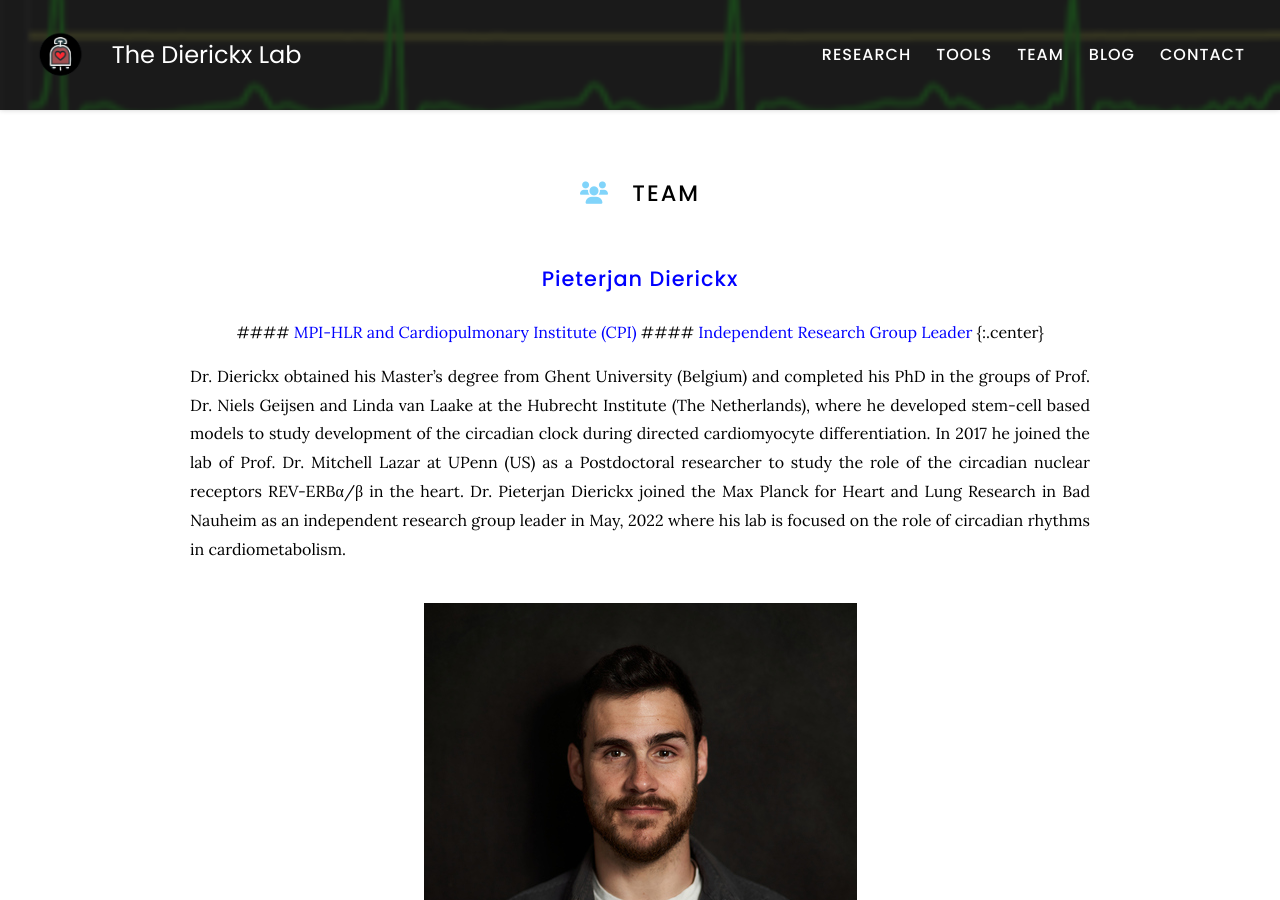
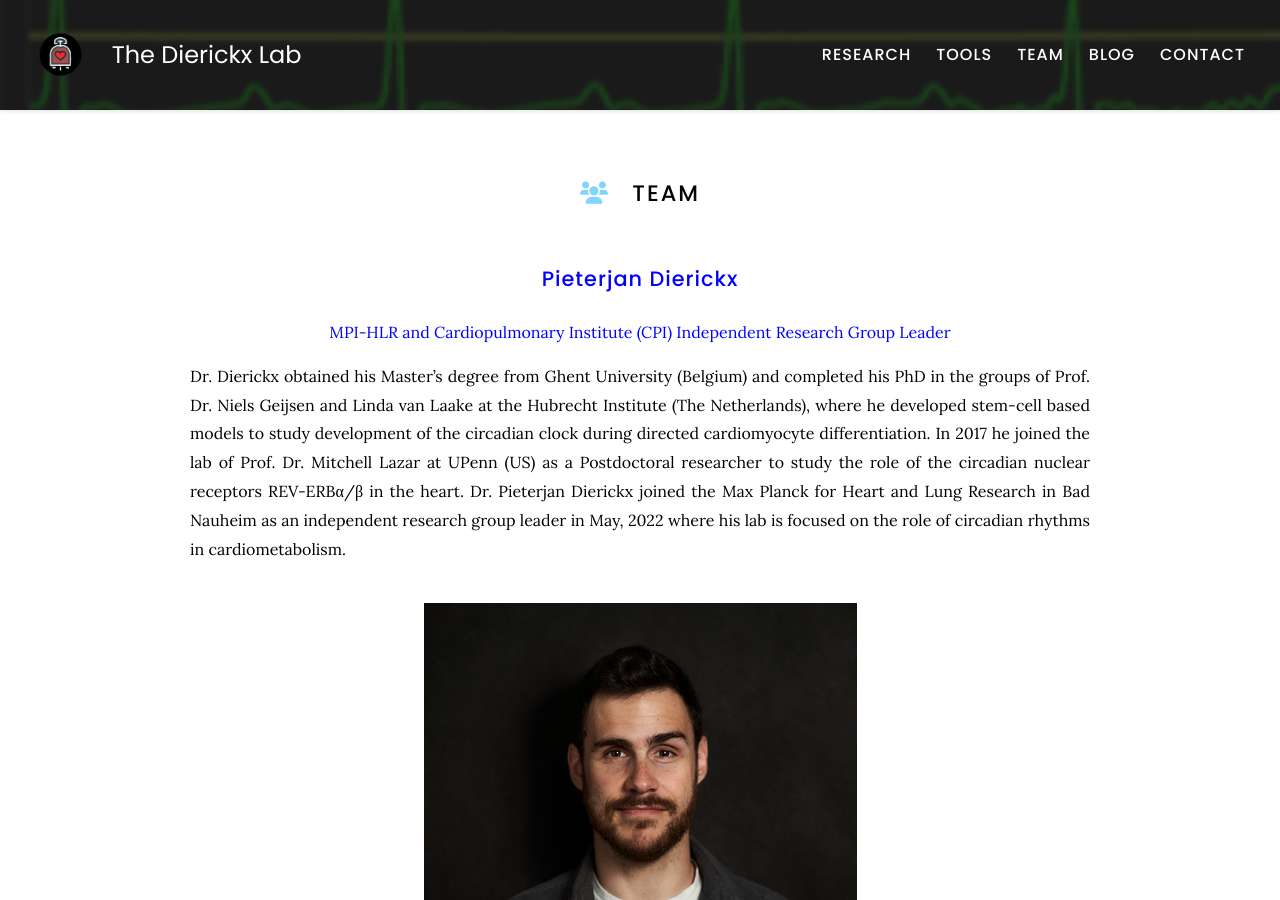
Before and after one commit to theDierickxLab/theDierickxLab, a Jekyll site: the page built from team/index.md, in a window 1280 px wide and 900 px high. Built offline with Jekyll 4.4.1, drawn with Linux system fonts in a browser that asks for light colours.

Commit message:
Update index.md

```diff
--- a/team/index.md
+++ b/team/index.md
@@ -10,10 +10,10 @@ nav:
 ## <span style="color: blue;">Pieterjan Dierickx</span>
 
 <div style="color blue">
-#### <span style="color: blue;">MPI-HLR and Cardiopulmonary Institute (CPI)</span>
-#### <span style="color: blue;">Independent Research Group Leader</span>
-{:.center}
+<span style="color: blue;">MPI-HLR and Cardiopulmonary Institute (CPI)</span>
+<span style="color: blue;">Independent Research Group Leader</span>
 </div>
+
 
 Dr. Dierickx obtained his Master’s degree from Ghent University (Belgium) and completed his PhD in the groups of Prof. Dr. Niels Geijsen and Linda van Laake at the Hubrecht Institute (The Netherlands), where he developed stem-cell based models to study development of the circadian clock during directed cardiomyocyte differentiation. In 2017 he joined the lab of Prof. Dr. Mitchell Lazar at UPenn (US) as a Postdoctoral researcher to study the role of the circadian nuclear receptors REV-ERBα/β in the heart. Dr. Pieterjan Dierickx joined the Max Planck for Heart and Lung Research in Bad Nauheim as an independent research group leader in May, 2022 where his lab is focused on the role of circadian rhythms in cardiometabolism.
 
```
